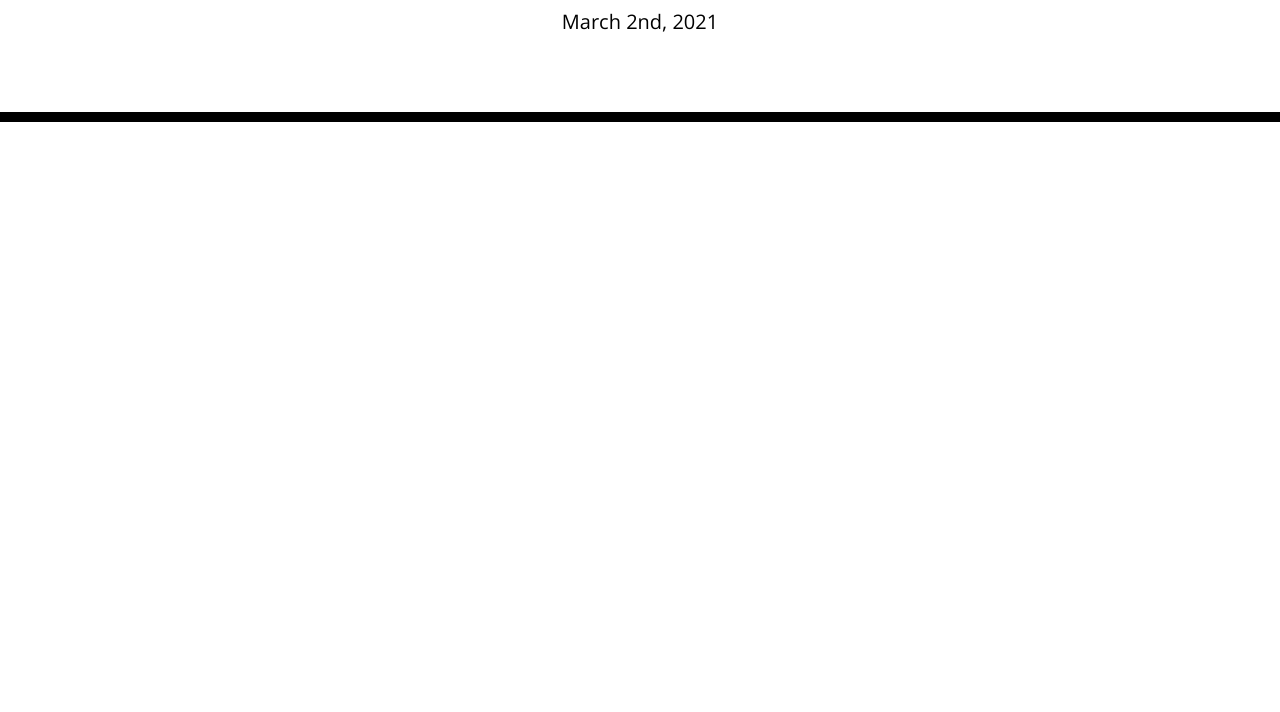
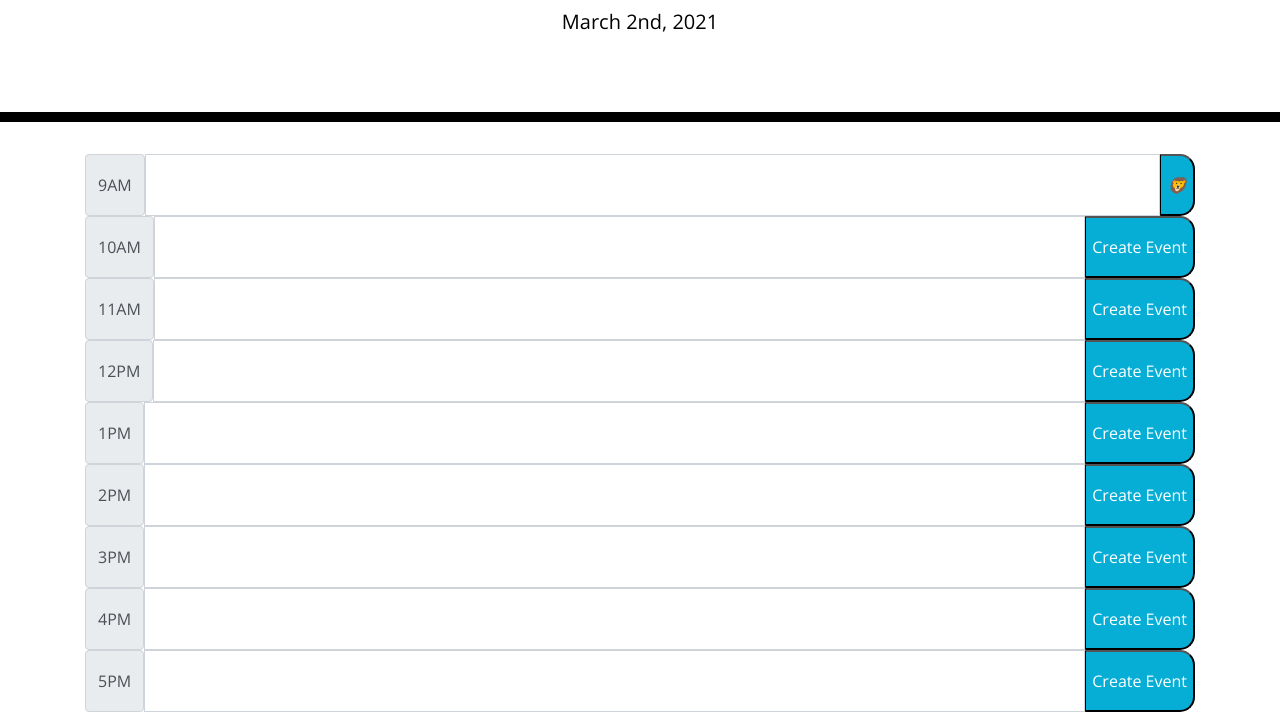
Before and after one commit to vinceray90/HW-5-DailyPlanner, a plain HTML site: page index.html in a window 1280 px wide. Shown: the part 182-894 px from the top of the page. Before the commit the page ends 800 px from the top, so only its background shows below. Drawn offline with nearby package versions, Linux system fonts and the light colour scheme.

Commit message:
styled the save buttons

```diff
--- a/Assets/script.js
+++ b/Assets/script.js
@@ -1,3 +1,9 @@
 // use moment js to display current date
 var today = moment().format("MMMM Do, YYYY");
 $("#currentDay").text(today);
+
+$("button").click(function(){
+console.log(this);
+console.log($('.input-group span').first())
+
+})
--- a/index.html
+++ b/index.html
@@ -30,7 +30,64 @@
     </header>
     <div class="container">
       <!-- Timeblocks go here -->
-    </div>
+        <!-- use sections to create the time blocks??-->
+        <!-- I need to use a form with a label on the left, input field, and submit button-->
+
+          <div class="input-group">
+            <span class="input-group-text">9AM</span>
+            <textarea class="form-control" aria-label="With textarea"></textarea>
+            <!-- <button class="btn btn-outline-secondary" type="button" id="button-addon2">Create Event</button> -->
+            <button class="saveBtn" type="button" id="button-addon2"><i>&#129409;</i></button>
+          </div>
+
+          <div class="input-group">
+            <span class="input-group-text">10AM</span>
+            <textarea class="form-control" aria-label="With textarea"></textarea>
+            <button class="saveBtn" type="button" id="button-addon2">Create Event</button>
+          </div>
+
+          <div class="input-group">
+            <span class="input-group-text">11AM</span>
+            <textarea class="form-control" aria-label="With textarea"></textarea>
+            <button class="saveBtn" type="button" id="button-addon2">Create Event</button>
+          </div>
+
+          <div class="input-group">
+            <span class="input-group-text">12PM</span>
+            <textarea class="form-control" aria-label="With textarea"></textarea>
+            <button class="saveBtn" type="button" id="button-addon2">Create Event</button>
+          </div>
+
+          <div class="input-group">
+            <span class="input-group-text">1PM</span>
+            <textarea class="form-control" aria-label="With textarea"></textarea>
+            <button class="saveBtn" type="button" id="button-addon2">Create Event</button>
+          </div>
+
+          <div class="input-group">
+            <span class="input-group-text">2PM</span>
+            <textarea class="form-control" aria-label="With textarea"></textarea>
+            <button class="saveBtn" type="button" id="button-addon2">Create Event</button>
+          </div>
+
+          <div class="input-group">
+            <span class="input-group-text">3PM</span>
+            <textarea class="form-control" aria-label="With textarea"></textarea>
+            <button class="saveBtn" type="button" id="button-addon2">Create Event</button>
+          </div>
+
+          <div class="input-group">
+            <span class="input-group-text">4PM</span>
+            <textarea class="form-control" aria-label="With textarea"></textarea>
+            <button class="saveBtn" type="button" id="button-addon2">Create Event</button>
+          </div>
+
+          <div class="input-group">
+            <span class="input-group-text">5PM</span>
+            <textarea class="form-control" aria-label="With textarea"></textarea>
+            <button class="saveBtn" type="button" id="button-addon2">Create Event</button>
+          </div>
+
 
     <script src="https://cdnjs.cloudflare.com/ajax/libs/jquery/3.2.1/jquery.min.js"></script>
     <script src="https://cdnjs.cloudflare.com/ajax/libs/moment.js/2.20.1/moment.min.js"></script>
```
